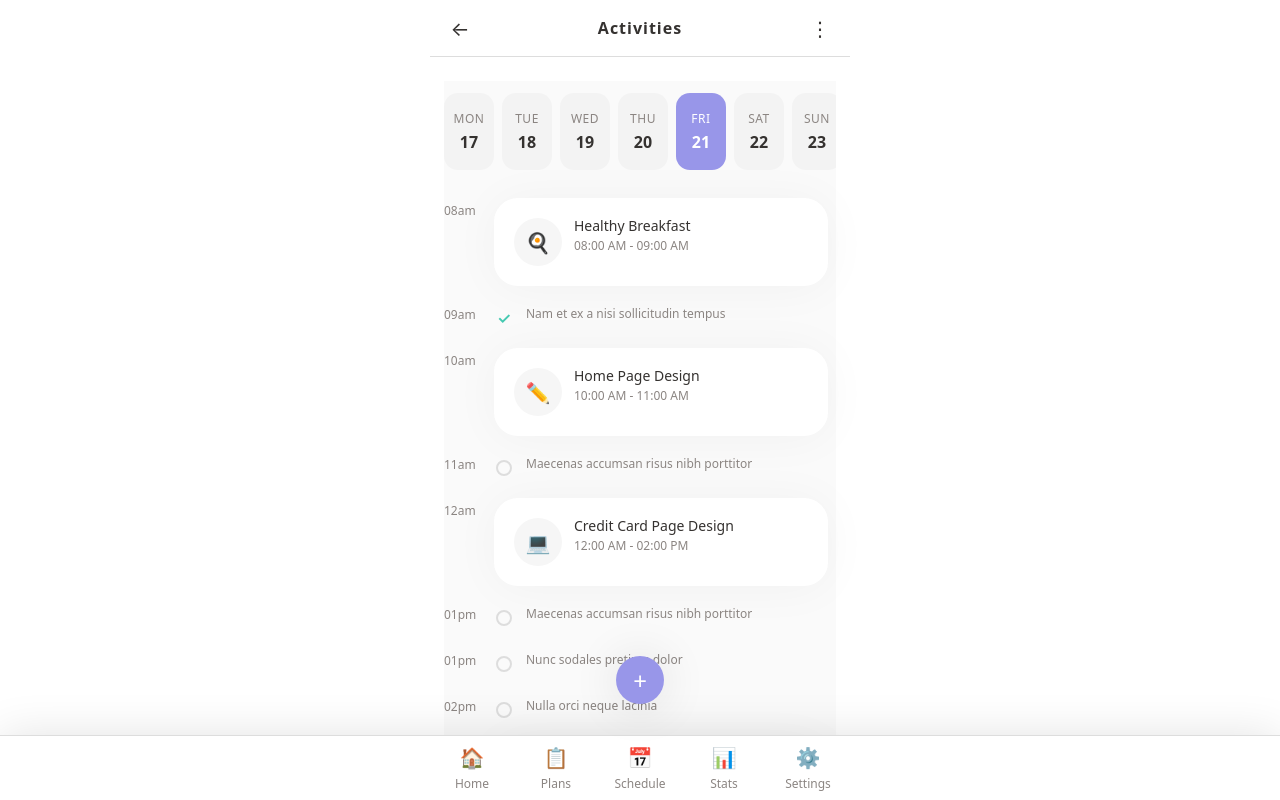
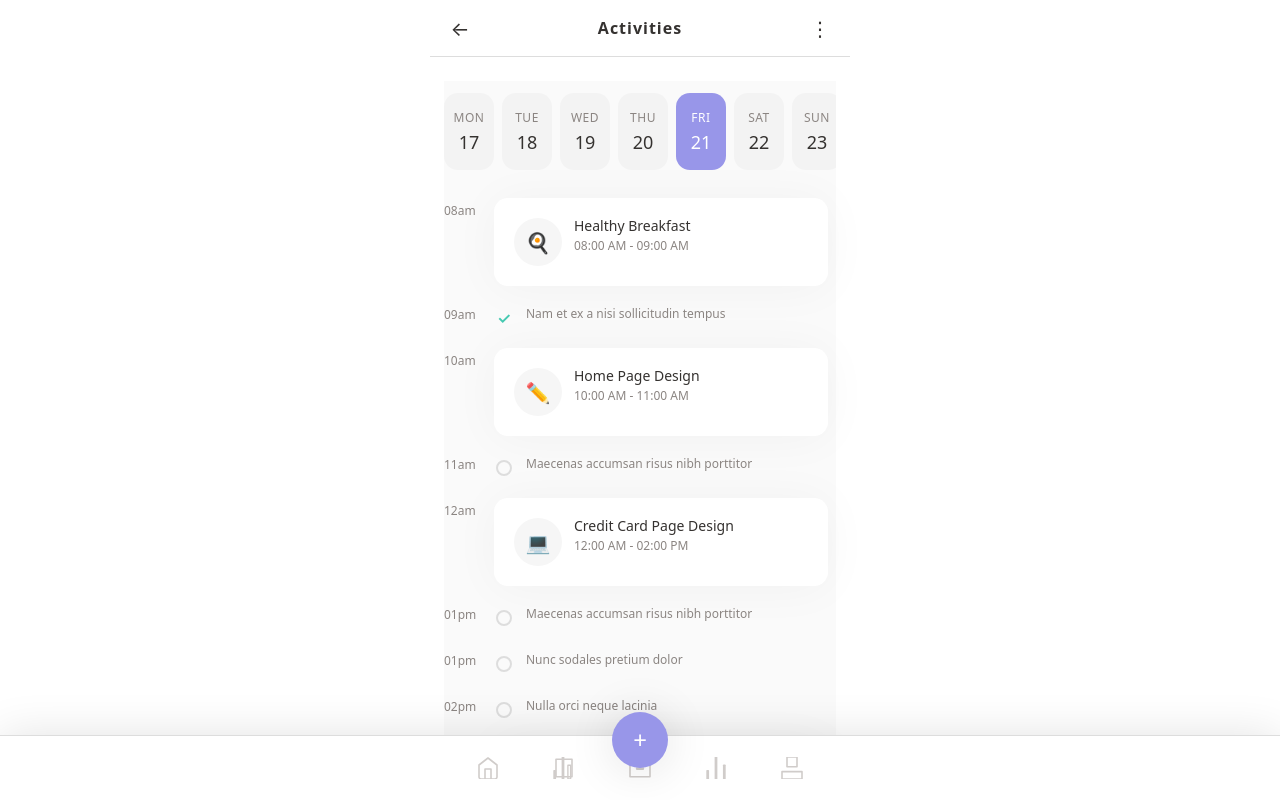
Before and after one commit to Abdukhalim7007/my-planner, a Next.js app: page /activities in a window 1280 px wide. Shown: the top 800 px of the page. Built offline with nearby package versions, Linux system fonts and the light colour scheme.

Commit message:
docs: improve README and revert dev script

```diff
--- a/app/activities/page.module.scss
+++ b/app/activities/page.module.scss
@@ -93,7 +93,7 @@
 
 .eventCard {
   background: t.$bgCard;
-  border-radius: 24px;
+  border-radius: t.$radiusCard; // Use token (14px) instead of 24px
   box-shadow: t.$shadowCard;
   flex: 1;
   max-width: 334px;
--- a/app/components/BottomNav.module.scss
+++ b/app/components/BottomNav.module.scss
@@ -4,16 +4,18 @@
 
 .fab {
   position: fixed;
-  bottom: 96px; // 24px above nav (64px nav + 16px gap)
+  bottom: 32px; // Overlaps nav (centered in nav height)
   left: 50%;
   transform: translateX(-50%);
   z-index: 40;
-  width: 48px;
-  height: 48px;
+  width: 56px; // Figma shows larger FAB
+  height: 56px;
   border-radius: 50%;
   background: t.$purple;
   color: white;
   font-size: 24px;
+  font-weight: 300;
+  line-height: 1;
   box-shadow: t.$shadowNav;
   border: none;
   cursor: pointer;
@@ -52,32 +54,36 @@
   align-items: center;
   justify-content: space-around;
   height: 64px;
+  padding: 0 20px; // Horizontal padding for icon spacing
 }
 
 .navLink {
   display: flex;
-  flex-direction: column;
   align-items: center;
   justify-content: center;
   flex: 1;
   height: 100%;
   text-decoration: none;
   transition: color 0.2s;
-  color: t.$textSecondary;
+  color: t.$textTertiary; // Inactive color
+  max-width: 60px; // Limit max width for better spacing
 }
 
 .navLinkActive {
-  color: t.$textPrimary;
-  font-weight: 600;
+  color: t.$purple; // Active color
 }
 
 .navIcon {
-  font-size: 20px;
-  margin-bottom: 4px;
-}
+  width: 22px;
+  height: 22px;
+  display: flex;
+  align-items: center;
+  justify-content: center;
 
-.navLabel {
-  font-size: 12px;
+  svg {
+    width: 100%;
+    height: 100%;
+  }
 }
 
 .modalBackdrop {
--- a/app/components/BottomNav.tsx
+++ b/app/components/BottomNav.tsx
@@ -23,12 +23,193 @@ export default function BottomNav() {
     };
   }, [isModalOpen]);
 
+  // SVG Icons as React components
+  const HomeIcon = ({ className, isActive }: { className?: string; isActive?: boolean }) => (
+    <svg
+      className={className}
+      width="20"
+      height="22"
+      viewBox="0 0 20 22"
+      fill="none"
+      xmlns="http://www.w3.org/2000/svg"
+    >
+      <path
+        d="M1 8L10 1L19 8V20C19 20.5304 18.7893 21.0391 18.4142 21.4142C18.0391 21.7893 17.5304 22 17 22H3C2.46957 22 1.96086 21.7893 1.58579 21.4142C1.21071 21.0391 1 20.5304 1 20V8Z"
+        fill={isActive ? "currentColor" : "none"}
+        stroke={isActive ? "none" : "currentColor"}
+        strokeWidth="1.6"
+        strokeLinecap="round"
+        strokeLinejoin="round"
+      />
+      <path
+        d="M7 22V12H13V22"
+        fill={isActive ? "currentColor" : "none"}
+        stroke={isActive ? "none" : "currentColor"}
+        strokeWidth="1.6"
+        strokeLinecap="round"
+        strokeLinejoin="round"
+      />
+    </svg>
+  );
+
+  const PlansIcon = ({ className, isActive }: { className?: string; isActive?: boolean }) => (
+    <svg
+      className={className}
+      width="20"
+      height="22"
+      viewBox="0 0 20 22"
+      fill="none"
+      xmlns="http://www.w3.org/2000/svg"
+    >
+      <path
+        d="M2 2.2H18V19.8H2V2.2Z"
+        fill={isActive ? "currentColor" : "none"}
+        stroke="currentColor"
+        strokeWidth={isActive ? "0" : "1.6"}
+        strokeLinecap="round"
+        strokeLinejoin="round"
+      />
+      <path
+        d="M13.89 8.25H16.62V22H13.89V8.25Z"
+        fill={isActive ? "currentColor" : "none"}
+        stroke={isActive ? "none" : "currentColor"}
+        strokeWidth="1.38"
+        strokeLinecap="round"
+        strokeLinejoin="round"
+      />
+      <path
+        d="M8.31 0H9.69V22H8.31V0Z"
+        fill={isActive ? "currentColor" : "none"}
+        stroke={isActive ? "none" : "currentColor"}
+        strokeWidth="1.38"
+        strokeLinecap="round"
+        strokeLinejoin="round"
+      />
+      <path
+        d="M0 13.75H1.38V22H0V13.75Z"
+        fill={isActive ? "currentColor" : "none"}
+        stroke={isActive ? "none" : "currentColor"}
+        strokeWidth="1.38"
+        strokeLinecap="round"
+        strokeLinejoin="round"
+      />
+    </svg>
+  );
+
+  const ScheduleIcon = ({ className, isActive }: { className?: string; isActive?: boolean }) => (
+    <svg
+      className={className}
+      width="20"
+      height="22"
+      viewBox="0 0 20 22"
+      fill="none"
+      xmlns="http://www.w3.org/2000/svg"
+    >
+      <path
+        d="M0 2.2H20V19.8H0V2.2Z"
+        fill={isActive ? "currentColor" : "none"}
+        stroke="currentColor"
+        strokeWidth={isActive ? "0" : "1.6"}
+        strokeLinecap="round"
+        strokeLinejoin="round"
+      />
+      <path
+        d="M5 0V4.4H6.11V0H5Z"
+        fill={isActive ? "currentColor" : "none"}
+        stroke={isActive ? "none" : "currentColor"}
+        strokeWidth="1.11"
+        strokeLinecap="round"
+        strokeLinejoin="round"
+      />
+      <path
+        d="M13.89 0V4.4H15V0H13.89Z"
+        fill={isActive ? "currentColor" : "none"}
+        stroke={isActive ? "none" : "currentColor"}
+        strokeWidth="1.11"
+        strokeLinecap="round"
+        strokeLinejoin="round"
+      />
+      <path
+        d="M6.67 11H13.33V12.1H6.67V11Z"
+        fill={isActive ? "currentColor" : "none"}
+        stroke={isActive ? "none" : "currentColor"}
+        strokeWidth="1.6"
+        strokeLinecap="round"
+        strokeLinejoin="round"
+      />
+    </svg>
+  );
+
+  const StatsIcon = ({ className, isActive }: { className?: string; isActive?: boolean }) => (
+    <svg
+      className={className}
+      width="18"
+      height="22"
+      viewBox="0 0 18 22"
+      fill="none"
+      xmlns="http://www.w3.org/2000/svg"
+    >
+      <path
+        d="M16.62 8.25H18V22H16.62V8.25Z"
+        fill={isActive ? "currentColor" : "none"}
+        stroke={isActive ? "none" : "currentColor"}
+        strokeWidth="1.38"
+        strokeLinecap="round"
+        strokeLinejoin="round"
+      />
+      <path
+        d="M8.31 0H9.69V22H8.31V0Z"
+        fill={isActive ? "currentColor" : "none"}
+        stroke={isActive ? "none" : "currentColor"}
+        strokeWidth="1.38"
+        strokeLinecap="round"
+        strokeLinejoin="round"
+      />
+      <path
+        d="M0 13.75H1.38V22H0V13.75Z"
+        fill={isActive ? "currentColor" : "none"}
+        stroke={isActive ? "none" : "currentColor"}
+        strokeWidth="1.38"
+        strokeLinecap="round"
+        strokeLinejoin="round"
+      />
+    </svg>
+  );
+
+  const SettingsIcon = ({ className, isActive }: { className?: string; isActive?: boolean }) => (
+    <svg
+      className={className}
+      width="20"
+      height="22"
+      viewBox="0 0 20 22"
+      fill="none"
+      xmlns="http://www.w3.org/2000/svg"
+    >
+      <path
+        d="M0 14.67H20V22H0V14.67Z"
+        fill={isActive ? "currentColor" : "none"}
+        stroke="currentColor"
+        strokeWidth={isActive ? "0" : "1.6"}
+        strokeLinecap="round"
+        strokeLinejoin="round"
+      />
+      <path
+        d="M5 0H15V9.78H5V0Z"
+        fill={isActive ? "currentColor" : "none"}
+        stroke="currentColor"
+        strokeWidth={isActive ? "0" : "1.6"}
+        strokeLinecap="round"
+        strokeLinejoin="round"
+      />
+    </svg>
+  );
+
   const navItems = [
-    { href: '/', label: 'Home', icon: '🏠' },
-    { href: '/plans', label: 'Plans', icon: '📋' },
-    { href: '/schedule', label: 'Schedule', icon: '📅' },
-    { href: '/stats', label: 'Stats', icon: '📊' },
-    { href: '/settings', label: 'Settings', icon: '⚙️' },
+    { href: '/', label: 'Home', icon: HomeIcon },
+    { href: '/plans', label: 'Plans', icon: PlansIcon },
+    { href: '/schedule', label: 'Schedule', icon: ScheduleIcon },
+    { href: '/stats', label: 'Stats', icon: StatsIcon },
+    { href: '/settings', label: 'Settings', icon: SettingsIcon },
   ];
 
   const isActive = (href: string) => {
@@ -70,6 +251,7 @@ export default function BottomNav() {
           <div className={styles.navContent}>
             {navItems.map((item) => {
               const active = isActive(item.href);
+              const IconComponent = item.icon;
               return (
                 <Link
                   key={item.href}
@@ -77,8 +259,7 @@ export default function BottomNav() {
                   className={`${styles.navLink} ${active ? styles.navLinkActive : ''}`}
                   aria-label={item.label}
                 >
-                  <span className={styles.navIcon}>{item.icon}</span>
-                  <span className={styles.navLabel}>{item.label}</span>
+                  <IconComponent className={styles.navIcon} isActive={active} />
                 </Link>
               );
             })}
--- a/app/components/ui/DateChips.module.scss
+++ b/app/components/ui/DateChips.module.scss
@@ -62,9 +62,9 @@
 }
 
 .date {
-  font-size: 16px;
+  font-size: 18px; // Figma shows 18px for date number
   color: t.$textPrimary;
-  font-weight: 600;
+  font-weight: 500; // Figma shows 500, not 600
 }
 
 .chipActive .date {
```
Also changed, not shown: 1 other file (tests, documents, lock files or other folders).
